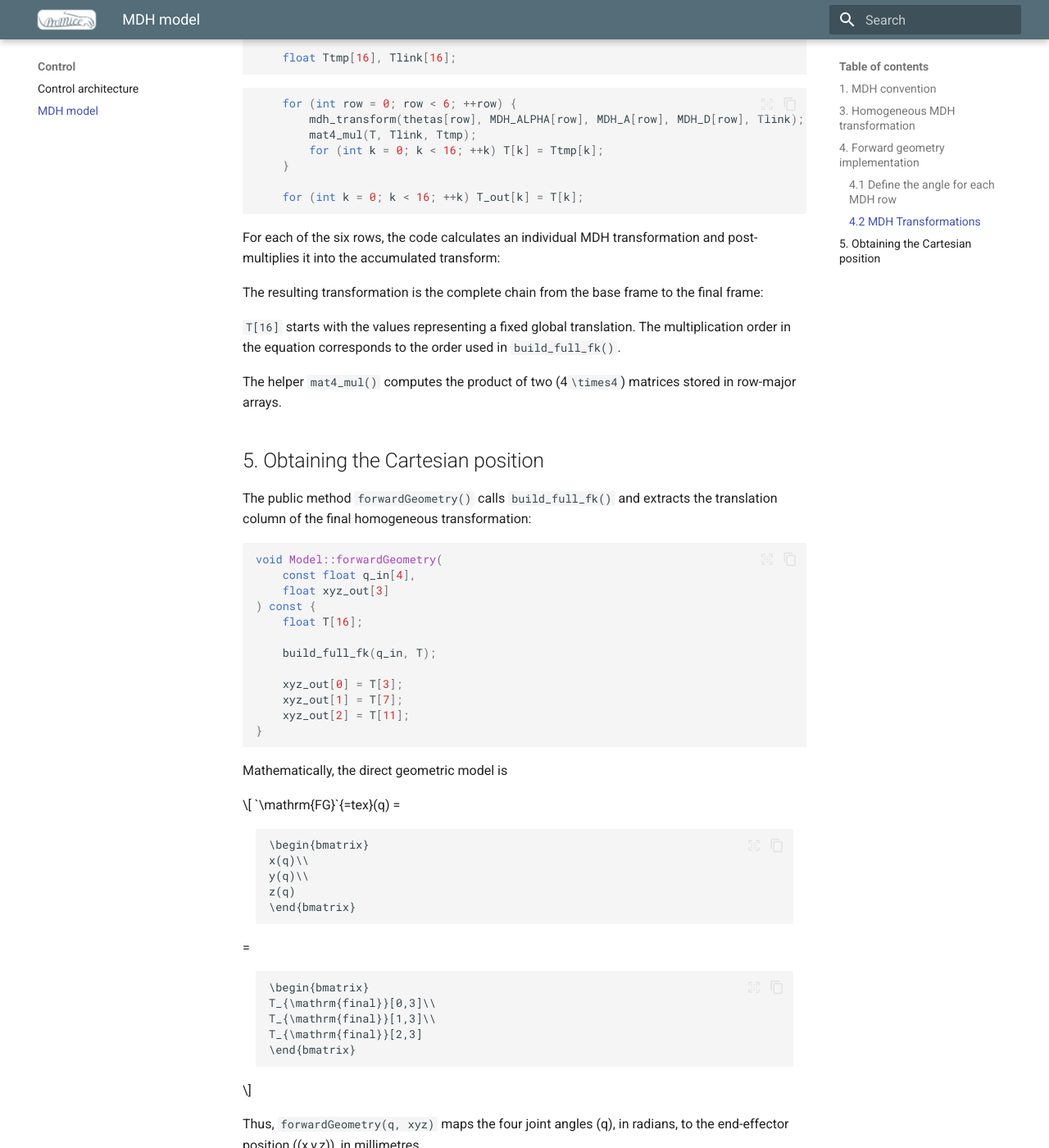
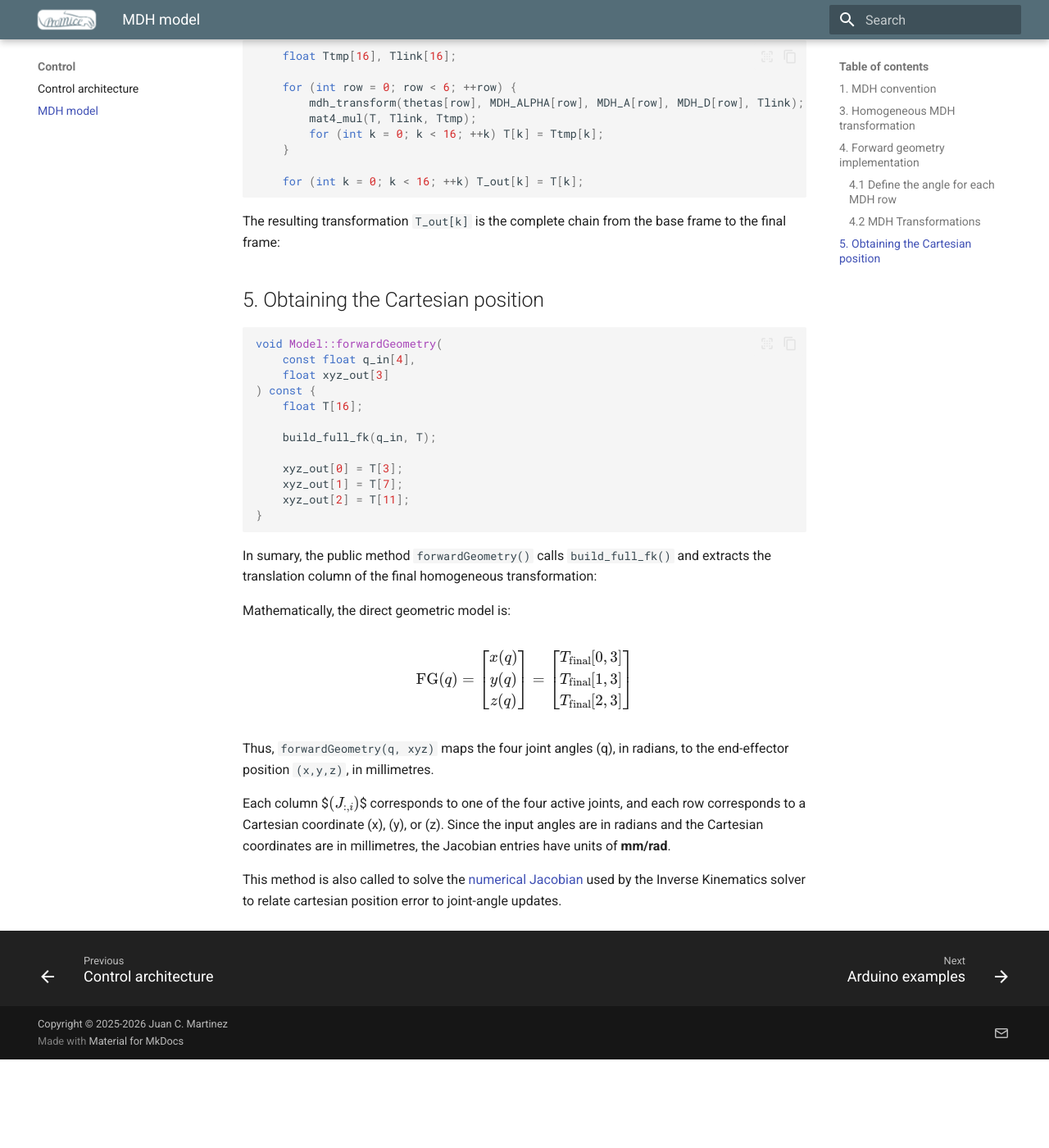
Before and after one commit to Juan-CarlosM/ProMice, an MkDocs documentation site: the page built from docs/modified_denavit_hartenberg.md, in a window 1280 px wide and 1400 px high, scrolled down 4179 px. Shown: the whole window at 82% size. Built offline with MkDocs 1.6.1 and Material for MkDocs 9.7.7, drawn with Linux system fonts in a browser that asks for light colours; after the commit the page ends 5471 px from its top, so only the background shows below that; some of the changed text lies outside the part shown.

Commit message:
Update modified_denavit_hartenberg.md

````diff
--- a/docs/modified_denavit_hartenberg.md
+++ b/docs/modified_denavit_hartenberg.md
@@ -45,7 +45,7 @@
 
 ## 3. Homogeneous MDH transformation
 
-For each row, the transformation from frame (i-1) to frame (i) is
+For each row, the transformation from frame $$(i-1)$$ to frame $$(i)$$ is
 computed using the MDH matrix:
 
 $$
@@ -63,28 +63,12 @@
 
 ## 4. Forward geometry  implementation
 
-The forward geometry method `forwardGeometry(q_inout, pos)` is illustrated by the flow chart:
+The forward geometry method `forwardGeometry(q, xyz)` is illustrated by the flow chart:
 
 ![FG flowchart](images/FG_flowchart.png){width=40% .center}
 
 
 The implementation follows three main steps.
-
-### 4.1 Define the angle for each MDH row
-
-The method `build_full_fk()` expands the four active joint variables
-into six MDH angles, including the fixed joints and the angular offsets:
-
-``` cpp
-float thetas[6];
-
-thetas[0] = q_in[0] + MDH_THETA_OFF[0];
-thetas[1] = q_in[1] + MDH_THETA_OFF[1];
-thetas[2] = 1.57079633f + MDH_THETA_OFF[2]; // fixed 90 degrees
-thetas[3] = q_in[2] + MDH_THETA_OFF[3];
-thetas[4] = q_in[3] + MDH_THETA_OFF[4];
-thetas[5] = 0.0f + MDH_THETA_OFF[5];
-```
 
 The MDH constants in `model.h` are stored in radians and millimetres:
 
@@ -105,7 +89,11 @@
 static const float MDH_THETA_OFF[] = {0.0f, 0.0f, 0.0f, 0.0f, 1.57079633f, 0.0f};
 ```
 
-### 4.2 MDH Transformations
+### 4.1 Define the angle for each MDH row
+
+The method `build_full_fk()` expands the four active joint variables
+into six MDH angles, including the fixed joints and the angular offsets:
+
 ``` cpp title="model.h — build_full_fk()"
 void Model::build_full_fk(const float q_in[4], float T_out[16]) const {}
 ```
@@ -130,10 +123,17 @@
         0,0,0,1
     };
 
-    float Ttmp[16], Tlink[16];
+
 ```
+For each of the six rows, the code calculates an individual MDH
+transformation and post-multiplies it into the accumulated transform.
+`T[16]` starts with the values representing a fixed global
+translation. `build_full_fk()` corresponds to the equation of **Homogeneous MDH transformation**. The helper `mat4_mul()` computes the product of two **4X4**
+matrices stored in row-major arrays.
 
 ``` cpp
+    float Ttmp[16], Tlink[16];
+
     for (int row = 0; row < 6; ++row) {
         mdh_transform(thetas[row], MDH_ALPHA[row], MDH_A[row], MDH_D[row], Tlink);
         mat4_mul(T, Tlink, Ttmp);
@@ -142,27 +142,17 @@
 
     for (int k = 0; k < 16; ++k) T_out[k] = T[k];
 ```
-For each of the six rows, the code calculates an individual MDH
-transformation and post-multiplies it into the accumulated transform:
 
 
-
-The resulting transformation is the complete chain from the base frame
+The resulting transformation `T_out[k]` is the complete chain from the base frame
 to the final frame:
 
 
 
-`T[16]` starts with the values representing a fixed global
-translation. The multiplication order in the equation corresponds to the
-order used in `build_full_fk()`.
 
-The helper `mat4_mul()` computes the product of two (4`\times4`{=tex})
-matrices stored in row-major arrays.
 
 ## 5. Obtaining the Cartesian position
 
-The public method `forwardGeometry()` calls `build_full_fk()` and
-extracts the translation column of the final homogeneous transformation:
 
 ``` cpp
 void Model::forwardGeometry(
@@ -178,36 +168,34 @@
     xyz_out[2] = T[11];
 }
 ```
+In sumary, the public method `forwardGeometry()` calls `build_full_fk()` and
+extracts the translation column of the final homogeneous transformation:
 
-Mathematically, the direct geometric model is
+Mathematically, the direct geometric model is:
 
-\[ `\mathrm{FG}`{=tex}(q) =
-```{=tex}
+$$
+\mathrm{FG}(q) =
 \begin{bmatrix}
 x(q)\\
 y(q)\\
 z(q)
 \end{bmatrix}
-```
-=
-```{=tex}
-\begin{bmatrix}
+= \begin{bmatrix}
 T_{\mathrm{final}}[0,3]\\
 T_{\mathrm{final}}[1,3]\\
 T_{\mathrm{final}}[2,3]
 \end{bmatrix}
-```
-\]
+$$
 
 Thus, `forwardGeometry(q, xyz)` maps the four joint angles (q), in
-radians, to the end-effector position ((x,y,z)), in millimetres.
+radians, to the end-effector position `(x,y,z)`, in millimetres.
 
 
 
-Each column (J\_{:,i}) corresponds to one of the four active joints, and
+Each column $$(J_{:,i})$$ corresponds to one of the four active joints, and
 each row corresponds to a Cartesian coordinate (x), (y), or (z). Since
 the input angles are in radians and the Cartesian coordinates are in
 millimetres, the Jacobian entries have units of **mm/rad**.
 
-The numerical Jacobian is used by the inverse-kinematics solver to
-relate Cartesian position error to joint-angle updates.
+This method is also called to solve the [numerical Jacobian](control_architecture.md#Numeric-computation-of-the-Jacobian) used by the Inverse Kinematics solver to
+relate cartesian position error to joint-angle updates.
````
Also changed, not shown: other parts of docs/modified_denavit_hartenberg.md (+5 -0 lines).
